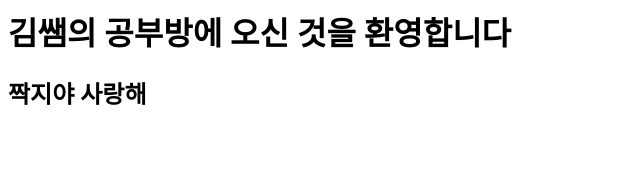
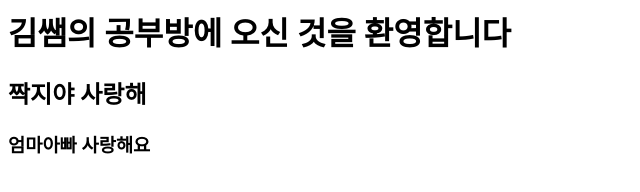
Before and after one commit to eunchaechoe/genius, a plain HTML site: page index.html in a window 1280 px wide. Shown: the whole page, without its empty margins (0-640 px from the left). Drawn offline with Linux system fonts and the light colour scheme.

Commit message:
Update index.html

```diff
--- a/index.html
+++ b/index.html
@@ -6,5 +6,6 @@
 <body>
 	<h1>김쌤의 공부방에 오신 것을 환영합니다</h1>
 	<h2> 짝지야 사랑해 </h2>
+	<h3>엄마아빠 사랑해요</h3>
 </boby>
 </html>
```
